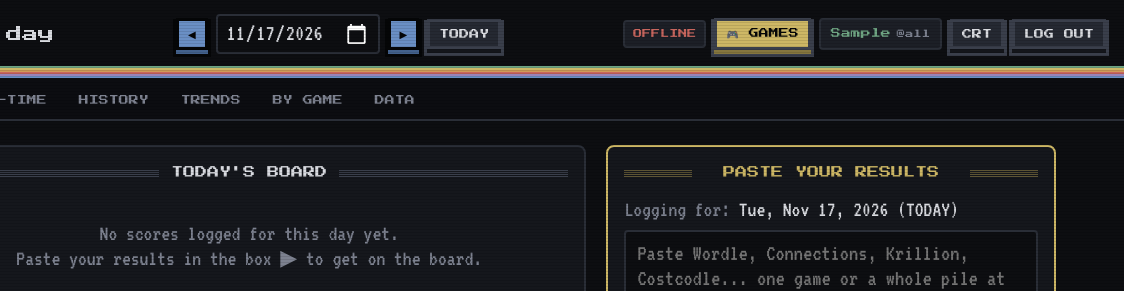
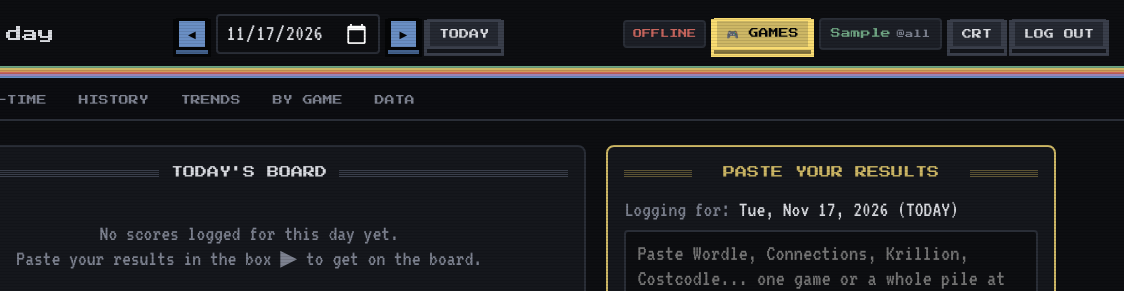
Before and after one commit to mylesisbadatcoding/dailygamelog, a website: page index.html in a window 1280 px wide. Both pictures are taken after typing "Sample" into the empty fields and a click on the button "START ▶". Shown: the top 291 px of the page, 156-1280 px from the left. Drawn offline with Linux system fonts and the light colour scheme; no server answers.

Commit message:
Update .btn.gold styles in style.css

```diff
--- a/css/style.css
+++ b/css/style.css
@@ -132,9 +132,9 @@ input[type=date] { width: auto; padding: 4px 8px; }
 }
 .btn.ghost:active { box-shadow: 0 1px 0 #14161b, 0 1px 0 3px var(--line2); }
 .btn.gold {
-   background: var(--yellow);
-   border-color: var(--line2);
-   box-shadow: 0 4px 0 #85763f, 0 4px 0 3px var(--line2);
+    background: var(--yellow);
+    border-color: #f9dc72;
+    box-shadow: 0 4px 0 #85763f, 0 4px 0 3px #f9dc72;
 }
 .btn.danger { background: var(--red); box-shadow: 0 4px 0 #834139, 0 4px 0 3px var(--ink); }
 .btn:disabled { background: #2a2e37; color: #666b78; box-shadow: 0 4px 0 #1a1d23, 0 4px 0 3px var(--ink); cursor: not-allowed; filter: none; }
```
